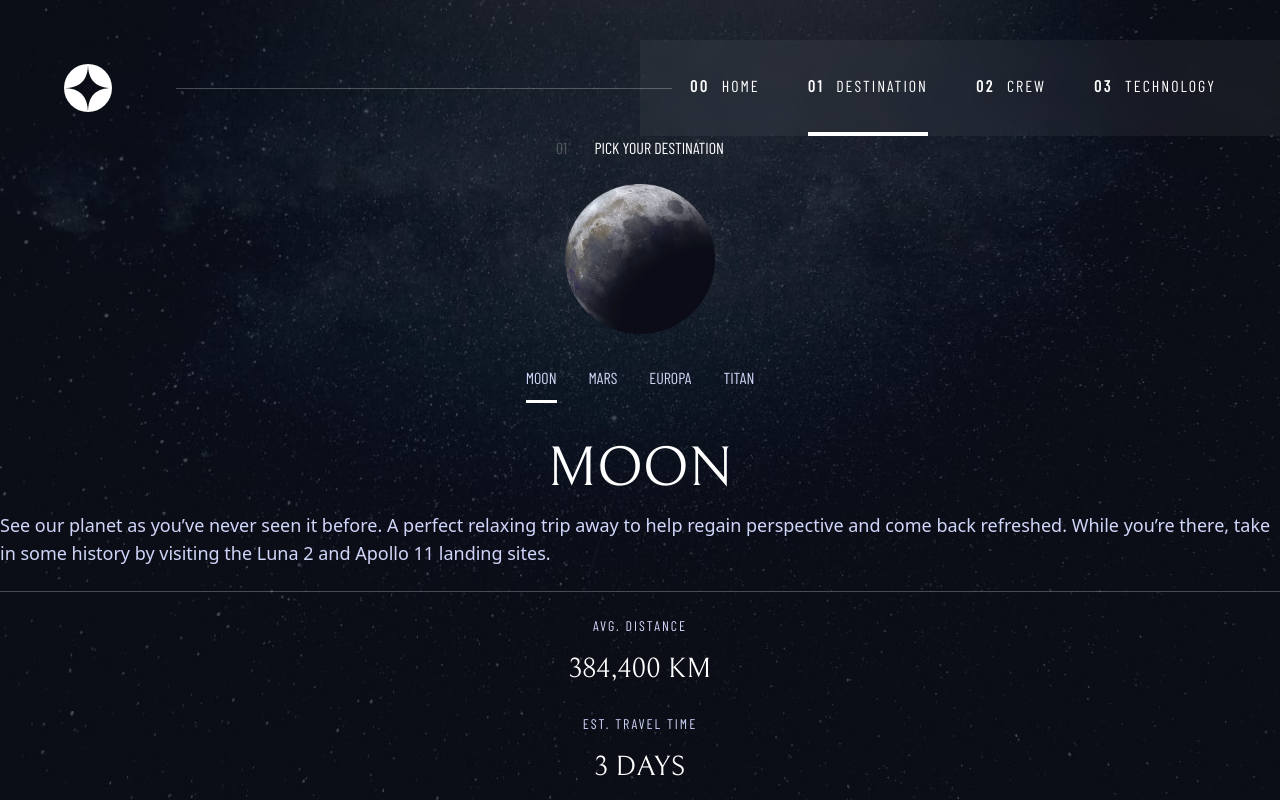
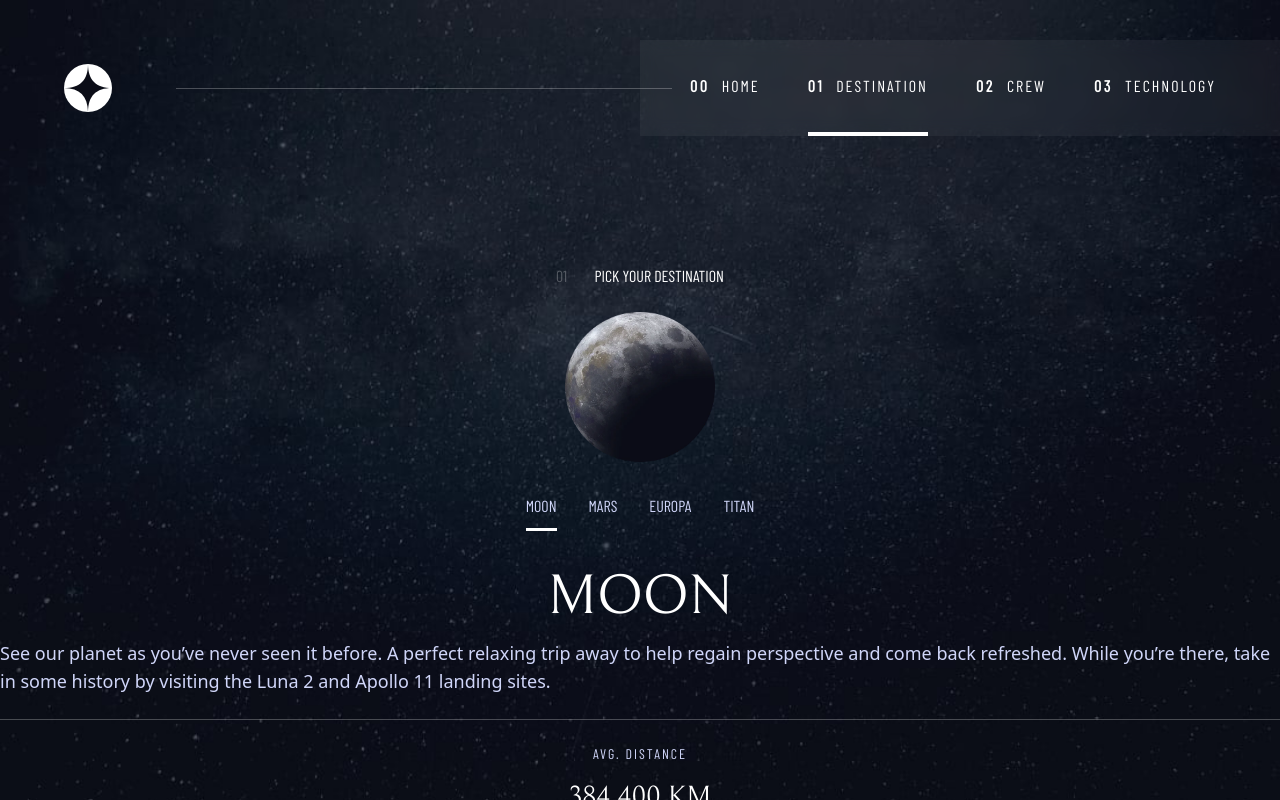
Before and after one commit to garyeung/space-tourism-webisite, a React (Vite) app: page /destination in a window 1280 px wide. Shown: the top 800 px of the page. Built offline with nearby package versions, Linux system fonts and the light colour scheme.

Commit message:
adjust style

```diff
--- a/src/components/bases/PageLayout.tsx
+++ b/src/components/bases/PageLayout.tsx
@@ -8,6 +8,19 @@ interface Props {
 
 const PageLayout = ({number, title, image, explantion, className: contentStyle}:Props) => {
     return (
+        <div
+        className="
+        p-6
+        flex-1
+        grid
+        md:px-10
+        md:py-32
+        lg:px-0
+        lg:py-32
+        justify-items-center
+        lg:items-end
+        "
+        >
           <section className="flex flex-col gap-y-6">
               <div>
                   <h2 className="font-barlow text-base
@@ -23,6 +36,7 @@ const PageLayout = ({number, title, image, explantion, className: contentStyle}:
                   {explantion}
               </div>
           </section>
+        </div>
     )
 }
 
```
Lines whose indentation alone changed are shown as unchanged.
